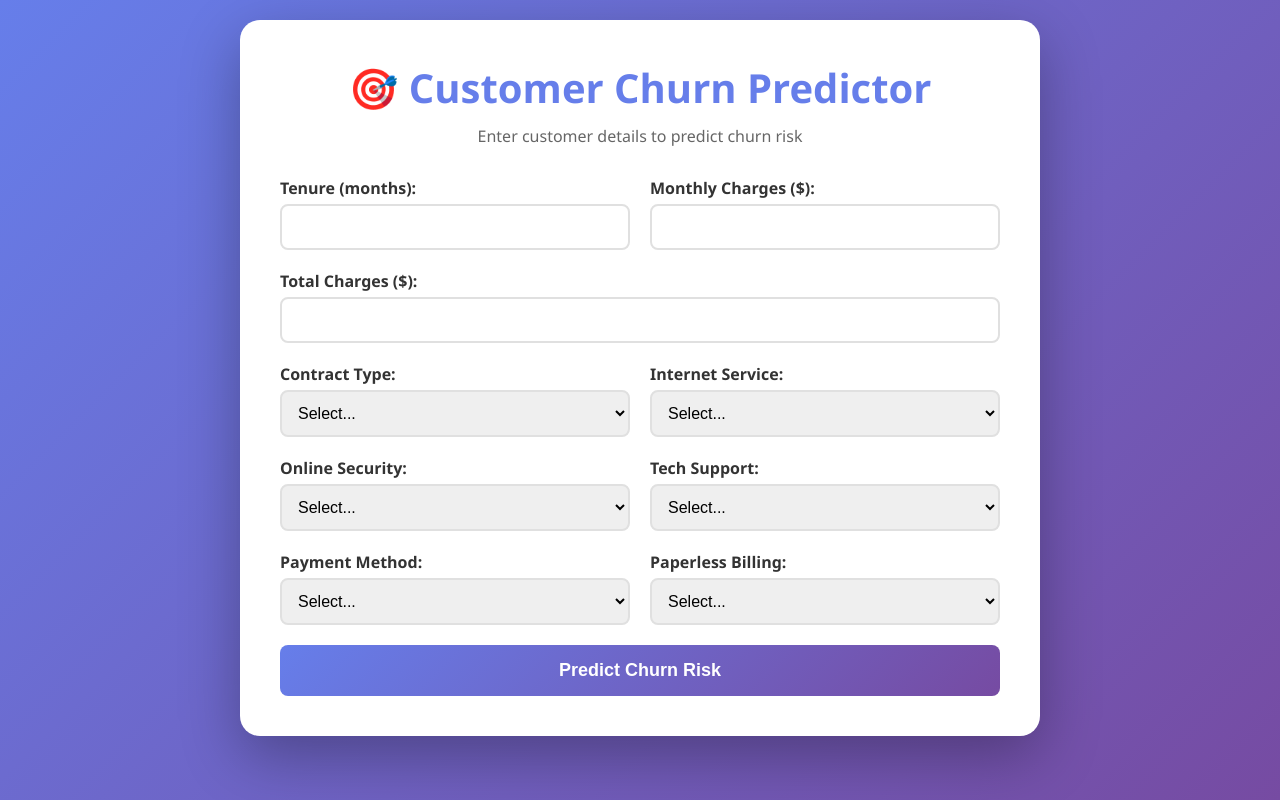
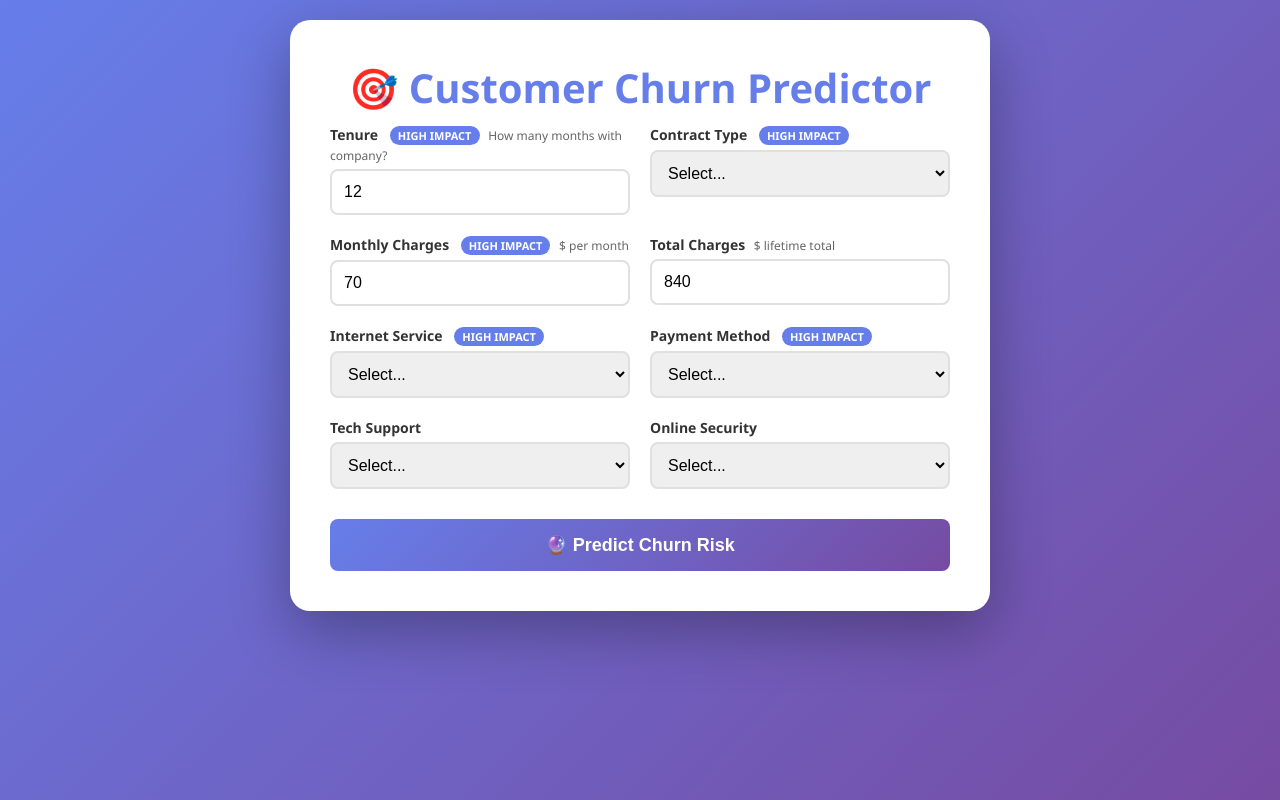
Before and after one commit to hshk2003/churn-prediction-project, a Flask app: page / in a window 1280 px wide. Run offline with Flask 3, Linux system fonts and the light colour scheme; parts of the project's set-up code (start-up, migrations or seed data) failed here and were passed over.

Commit message:
simplified to less features.

```diff
--- a/app.py
+++ b/app.py
@@ -12,6 +12,21 @@ scaler = joblib.load('scaler.pkl')
 label_encoders = joblib.load('label_encoders.pkl')
 numerical_cols = joblib.load('numerical_cols.pkl')
 
+# Define the minimal feature set we're using
+REQUIRED_FEATURES = [
+    'tenure', 'Contract', 'MonthlyCharges', 'TotalCharges',
+    'InternetService', 'PaymentMethod', 'TechSupport', 'OnlineSecurity'
+]
+
+# Complete feature list that model expects (in order)
+ALL_FEATURES = [
+    'gender', 'SeniorCitizen', 'Partner', 'Dependents',
+    'tenure', 'PhoneService', 'MultipleLines', 'InternetService',
+    'OnlineSecurity', 'OnlineBackup', 'DeviceProtection', 'TechSupport',
+    'StreamingTV', 'StreamingMovies', 'Contract', 'PaperlessBilling',
+    'PaymentMethod', 'MonthlyCharges', 'TotalCharges'
+]
+
 @app.route('/')
 def home():
     return render_template('index.html')
@@ -19,73 +34,110 @@ def home():
 @app.route('/predict', methods=['POST'])
 def predict():
     try:
-        # Get data from form
-        data = request.form.to_dict()
+        # Get data from form (only 8 fields)
+        user_data = request.form.to_dict()
 
-        # Create DataFrame with all expected features
-        # This ensures correct column order matching training data
-        feature_order = [
-            'gender', 'SeniorCitizen', 'Partner', 'Dependents',
-            'tenure', 'PhoneService', 'MultipleLines', 'InternetService',
-            'OnlineSecurity', 'OnlineBackup', 'DeviceProtection', 'TechSupport',
-            'StreamingTV', 'StreamingMovies', 'Contract', 'PaperlessBilling',
-            'PaymentMethod', 'MonthlyCharges', 'TotalCharges'
-        ]
+        print("📥 Received data:", user_data)
 
-        # Fill in missing features with defaults if not in form
-        defaults = {
-            'gender': 'Male',
-            'SeniorCitizen': '0',
-            'Partner': 'No',
+        # Create full feature dictionary with smart defaults
+        full_data = {
+            # Demographics - safe defaults
+            'gender': 'Female',
+            'SeniorCitizen': 0,
+            'Partner': 'Yes',
             'Dependents': 'No',
+
+            # From user input
+            'tenure': user_data.get('tenure', 12),
+
+            # Phone services - safe defaults
             'PhoneService': 'Yes',
             'MultipleLines': 'No',
+
+            # From user input
+            'InternetService': user_data.get('InternetService', 'Fiber optic'),
+            'OnlineSecurity': user_data.get('OnlineSecurity', 'No'),
+
+            # Additional services - safe defaults
             'OnlineBackup': 'No',
             'DeviceProtection': 'No',
+
+            # From user input
+            'TechSupport': user_data.get('TechSupport', 'No'),
+
+            # Streaming - safe defaults
             'StreamingTV': 'No',
-            'StreamingMovies': 'No'
+            'StreamingMovies': 'No',
+
+            # From user input
+            'Contract': user_data.get('Contract', 'Month-to-month'),
+
+            # Billing - safe default
+            'PaperlessBilling': 'Yes',
+
+            # From user input
+            'PaymentMethod': user_data.get('PaymentMethod', 'Electronic check'),
+            'MonthlyCharges': user_data.get('MonthlyCharges', 70),
+            'TotalCharges': user_data.get('TotalCharges', 840)
         }
 
-        for feature in feature_order:
-            if feature not in data:
-                data[feature] = defaults.get(feature, 'No')
+        # Create DataFrame with correct column order
+        input_df = pd.DataFrame([full_data], columns=ALL_FEATURES)
 
-        input_df = pd.DataFrame([data])
+        # Convert numerical columns
+        numerical_fields = ['tenure', 'MonthlyCharges', 'TotalCharges', 'SeniorCitizen']
+        for field in numerical_fields:
+            input_df[field] = pd.to_numeric(input_df[field], errors='coerce').fillna(0)
 
-        # Reorder columns to match training
-        input_df = input_df[feature_order]
-
-        # Convert numerical fields
-        for field in numerical_cols:
-            input_df[field] = pd.to_numeric(input_df[field])
+        print("📊 DataFrame before encoding:\n", input_df)
 
         # Encode categorical variables
-        for col, encoder in label_encoders.items():
-            if col in input_df.columns:
-                input_df[col] = encoder.transform(input_df[col].astype(str))
+        for col in input_df.columns:
+            if col in label_encoders:
+                try:
+                    input_df[col] = label_encoders[col].transform(input_df[col].astype(str))
+                except Exception as e:
+                    print(f"⚠️ Warning encoding {col}: {e}")
+                    input_df[col] = 0
+
+        print("🔢 DataFrame after encoding:\n", input_df)
 
         # Scale numerical features
         input_df[numerical_cols] = scaler.transform(input_df[numerical_cols])
 
+        print("⚖️ DataFrame after scaling:\n", input_df)
+
         # Make prediction
-        prediction = model.predict(input_df)[0]
+        prediction = int(model.predict(input_df)[0])
         probability = model.predict_proba(input_df)[0]
+
+        churn_prob = float(probability[1]) * 100
+        retention_prob = float(probability[0]) * 100
+
+        print(f"✅ Prediction: {prediction}, Churn: {churn_prob:.2f}%")
 
         result = {
             'prediction': 'Will Churn' if prediction == 1 else 'Will Not Churn',
-            'churn_probability': float(probability[1] * 100),
-            'retention_probability': float(probability[0] * 100)
+            'churn_probability': round(churn_prob, 2),
+            'retention_probability': round(retention_prob, 2)
         }
 
-        return jsonify(result)
+        return jsonify(result), 200
 
     except Exception as e:
-        return jsonify({'error': str(e)}), 400
+        import traceback
+        error_trace = traceback.format_exc()
+        print("❌ ERROR:", error_trace)
+        return jsonify({
+            'error': str(e),
+            'message': 'Prediction failed. Please check all fields.'
+        }), 400
 
 @app.route('/health')
 def health():
-    return jsonify({'status': 'healthy'}), 200
+    return jsonify({'status': 'healthy', 'model': 'loaded'}), 200
 
 if __name__ == '__main__':
     port = int(os.environ.get('PORT', 5000))
+    print(f"🚀 Starting server on port {port}...")
     app.run(host='0.0.0.0', port=port, debug=False)
--- a/templates/index.html
+++ b/templates/index.html
@@ -19,7 +19,7 @@
         }
 
         .container {
-            max-width: 800px;
+            max-width: 700px;
             margin: 0 auto;
             background: white;
             border-radius: 20px;
@@ -38,6 +38,7 @@
             text-align: center;
             color: #666;
             margin-bottom: 30px;
+            font-size: 0.95em;
         }
 
         .form-group {
@@ -49,6 +50,14 @@
             margin-bottom: 5px;
             color: #333;
             font-weight: 600;
+            font-size: 14px;
+        }
+
+        .help-text {
+            font-size: 12px;
+            color: #666;
+            font-weight: normal;
+            margin-left: 5px;
         }
 
         input, select {
@@ -82,10 +91,17 @@
             font-weight: 600;
             cursor: pointer;
             transition: transform 0.2s;
+            margin-top: 10px;
         }
 
         button:hover {
             transform: translateY(-2px);
+        }
+
+        button:disabled {
+            opacity: 0.6;
+            cursor: not-allowed;
+            transform: none;
         }
 
         #result {
@@ -93,6 +109,18 @@
             padding: 20px;
             border-radius: 10px;
             display: none;
+            animation: slideIn 0.3s ease;
+        }
+
+        @keyframes slideIn {
+            from {
+                opacity: 0;
+                transform: translateY(-10px);
+            }
+            to {
+                opacity: 1;
+                transform: translateY(0);
+            }
         }
 
         .churn {
@@ -115,34 +143,37 @@
             font-size: 18px;
             margin: 5px 0;
         }
+
+        .feature-badge {
+            display: inline-block;
+            padding: 2px 8px;
+            background: #667eea;
+            color: white;
+            border-radius: 12px;
+            font-size: 11px;
+            margin-left: 8px;
+        }
     </style>
 </head>
 <body>
     <div class="container">
         <h1>🎯 Customer Churn Predictor</h1>
-        <p class="subtitle">Enter customer details to predict churn risk</p>
 
         <form id="predictionForm">
+
             <div class="row">
                 <div class="form-group">
-                    <label for="tenure">Tenure (months):</label>
-                    <input type="number" id="tenure" name="tenure" required min="0" max="72">
+                    <label for="tenure">
+                        Tenure <span class="feature-badge">HIGH IMPACT</span>
+                        <span class="help-text">How many months with company?</span>
+                    </label>
+                    <input type="number" id="tenure" name="tenure" required min="0" max="72" value="12" placeholder="e.g., 12">
                 </div>
 
                 <div class="form-group">
-                    <label for="MonthlyCharges">Monthly Charges ($):</label>
-                    <input type="number" id="MonthlyCharges" name="MonthlyCharges" required min="0" step="0.01">
-                </div>
-            </div>
-
-            <div class="form-group">
-                <label for="TotalCharges">Total Charges ($):</label>
-                <input type="number" id="TotalCharges" name="TotalCharges" required min="0" step="0.01">
-            </div>
-
-            <div class="row">
-                <div class="form-group">
-                    <label for="Contract">Contract Type:</label>
+                    <label for="Contract">
+                        Contract Type <span class="feature-badge">HIGH IMPACT</span>
+                    </label>
                     <select id="Contract" name="Contract" required>
                         <option value="">Select...</option>
                         <option value="Month-to-month">Month-to-month</option>
@@ -150,22 +181,57 @@
                         <option value="Two year">Two year</option>
                     </select>
                 </div>
+            </div>
+
+            <div class="row">
+                <div class="form-group">
+                    <label for="MonthlyCharges">
+                        Monthly Charges <span class="feature-badge">HIGH IMPACT</span>
+                        <span class="help-text">$ per month</span>
+                    </label>
+                    <input type="number" id="MonthlyCharges" name="MonthlyCharges" required min="0" step="0.01" value="70" placeholder="e.g., 70.00">
+                </div>
 
                 <div class="form-group">
-                    <label for="InternetService">Internet Service:</label>
+                    <label for="TotalCharges">
+                        Total Charges
+                        <span class="help-text">$ lifetime total</span>
+                    </label>
+                    <input type="number" id="TotalCharges" name="TotalCharges" required min="0" step="0.01" value="840" placeholder="e.g., 840.00">
+                </div>
+            </div>
+
+            <div class="row">
+                <div class="form-group">
+                    <label for="InternetService">
+                        Internet Service <span class="feature-badge">HIGH IMPACT</span>
+                    </label>
                     <select id="InternetService" name="InternetService" required>
                         <option value="">Select...</option>
                         <option value="DSL">DSL</option>
                         <option value="Fiber optic">Fiber optic</option>
-                        <option value="No">No</option>
+                        <option value="No">No internet</option>
+                    </select>
+                </div>
+
+                <div class="form-group">
+                    <label for="PaymentMethod">
+                        Payment Method <span class="feature-badge">HIGH IMPACT</span>
+                    </label>
+                    <select id="PaymentMethod" name="PaymentMethod" required>
+                        <option value="">Select...</option>
+                        <option value="Electronic check">Electronic check</option>
+                        <option value="Mailed check">Mailed check</option>
+                        <option value="Bank transfer (automatic)">Bank transfer</option>
+                        <option value="Credit card (automatic)">Credit card</option>
                     </select>
                 </div>
             </div>
 
             <div class="row">
                 <div class="form-group">
-                    <label for="OnlineSecurity">Online Security:</label>
-                    <select id="OnlineSecurity" name="OnlineSecurity" required>
+                    <label for="TechSupport">Tech Support</label>
+                    <select id="TechSupport" name="TechSupport" required>
                         <option value="">Select...</option>
                         <option value="Yes">Yes</option>
                         <option value="No">No</option>
@@ -174,8 +240,8 @@
                 </div>
 
                 <div class="form-group">
-                    <label for="TechSupport">Tech Support:</label>
-                    <select id="TechSupport" name="TechSupport" required>
+                    <label for="OnlineSecurity">Online Security</label>
+                    <select id="OnlineSecurity" name="OnlineSecurity" required>
                         <option value="">Select...</option>
                         <option value="Yes">Yes</option>
                         <option value="No">No</option>
@@ -184,37 +250,31 @@
                 </div>
             </div>
 
-            <div class="row">
-                <div class="form-group">
-                    <label for="PaymentMethod">Payment Method:</label>
-                    <select id="PaymentMethod" name="PaymentMethod" required>
-                        <option value="">Select...</option>
-                        <option value="Electronic check">Electronic check</option>
-                        <option value="Mailed check">Mailed check</option>
-                        <option value="Bank transfer">Bank transfer</option>
-                        <option value="Credit card">Credit card</option>
-                    </select>
-                </div>
-
-                <div class="form-group">
-                    <label for="PaperlessBilling">Paperless Billing:</label>
-                    <select id="PaperlessBilling" name="PaperlessBilling" required>
-                        <option value="">Select...</option>
-                        <option value="Yes">Yes</option>
-                        <option value="No">No</option>
-                    </select>
-                </div>
-            </div>
-
-            <button type="submit">Predict Churn Risk</button>
+            <button type="submit">🔮 Predict Churn Risk</button>
         </form>
 
         <div id="result"></div>
     </div>
 
     <script>
+        // Auto-calculate TotalCharges based on tenure and monthly charges
+        document.getElementById('tenure').addEventListener('input', calculateTotal);
+        document.getElementById('MonthlyCharges').addEventListener('input', calculateTotal);
+
+        function calculateTotal() {
+            const tenure = parseFloat(document.getElementById('tenure').value) || 0;
+            const monthly = parseFloat(document.getElementById('MonthlyCharges').value) || 0;
+            document.getElementById('TotalCharges').value = (tenure * monthly).toFixed(2);
+        }
+
         document.getElementById('predictionForm').addEventListener('submit', async function(e) {
             e.preventDefault();
+
+            // Show loading state
+            const button = this.querySelector('button');
+            const originalText = button.innerHTML;
+            button.innerHTML = '⏳ Predicting...';
+            button.disabled = true;
 
             const formData = new FormData(this);
 
@@ -226,28 +286,58 @@
 
                 const data = await response.json();
 
+                console.log('Response:', data);
+
                 const resultDiv = document.getElementById('result');
                 resultDiv.style.display = 'block';
 
+                if (data.error) {
+                    resultDiv.className = '';
+                    resultDiv.style.background = '#fff3cd';
+                    resultDiv.style.borderLeft = '4px solid #ffc107';
+                    resultDiv.innerHTML = `
+                        <div class="result-title">⚠️ Error</div>
+                        <p>${data.error}</p>
+                    `;
+                } else if (data.prediction && typeof data.churn_probability !== 'undefined') {
                     if (data.prediction === 'Will Churn') {
                         resultDiv.className = 'churn';
                         resultDiv.innerHTML = `
                             <div class="result-title">⚠️ High Churn Risk</div>
-                        <div class="probability">Churn Probability: <strong>${data.churn_probability.toFixed(2)}%</strong></div>
-                        <div class="probability">Retention Probability: <strong>${data.retention_probability.toFixed(2)}%</strong></div>
-                        <p style="margin-top: 10px;">This customer is at risk of churning. Consider retention strategies!</p>
+                            <div class="probability">Churn Probability: <strong>${data.churn_probability.toFixed(1)}%</strong></div>
+                            <div class="probability">Retention Probability: <strong>${data.retention_probability.toFixed(1)}%</strong></div>
+                            <p style="margin-top: 15px; padding-top: 15px; border-top: 1px solid #fcc;">
+                                <strong>💡 Recommendations:</strong><br>
+                                • Offer contract upgrade incentive<br>
+                                • Provide retention discount<br>
+                                • Assign dedicated support rep
+                            </p>
                         `;
                     } else {
                         resultDiv.className = 'no-churn';
                         resultDiv.innerHTML = `
                             <div class="result-title">✅ Low Churn Risk</div>
-                        <div class="probability">Churn Probability: <strong>${data.churn_probability.toFixed(2)}%</strong></div>
-                        <div class="probability">Retention Probability: <strong>${data.retention_probability.toFixed(2)}%</strong></div>
-                        <p style="margin-top: 10px;">This customer is likely to stay. Keep up the good service!</p>
+                            <div class="probability">Churn Probability: <strong>${data.churn_probability.toFixed(1)}%</strong></div>
+                            <div class="probability">Retention Probability: <strong>${data.retention_probability.toFixed(1)}%</strong></div>
+                            <p style="margin-top: 15px; padding-top: 15px; border-top: 1px solid #cfc;">
+                                <strong>💡 Status:</strong> Customer is stable. Continue current service level.
+                            </p>
                         `;
                     }
+                }
             } catch (error) {
-                alert('Error making prediction: ' + error);
+                console.error('Error:', error);
+                const resultDiv = document.getElementById('result');
+                resultDiv.style.display = 'block';
+                resultDiv.className = '';
+                resultDiv.style.background = '#fff3cd';
+                resultDiv.innerHTML = `
+                    <div class="result-title">⚠️ Connection Error</div>
+                    <p>Could not connect to server. Please try again.</p>
+                `;
+            } finally {
+                button.innerHTML = originalText;
+                button.disabled = false;
             }
         });
     </script>
```
Lines whose indentation alone changed are shown as unchanged.
